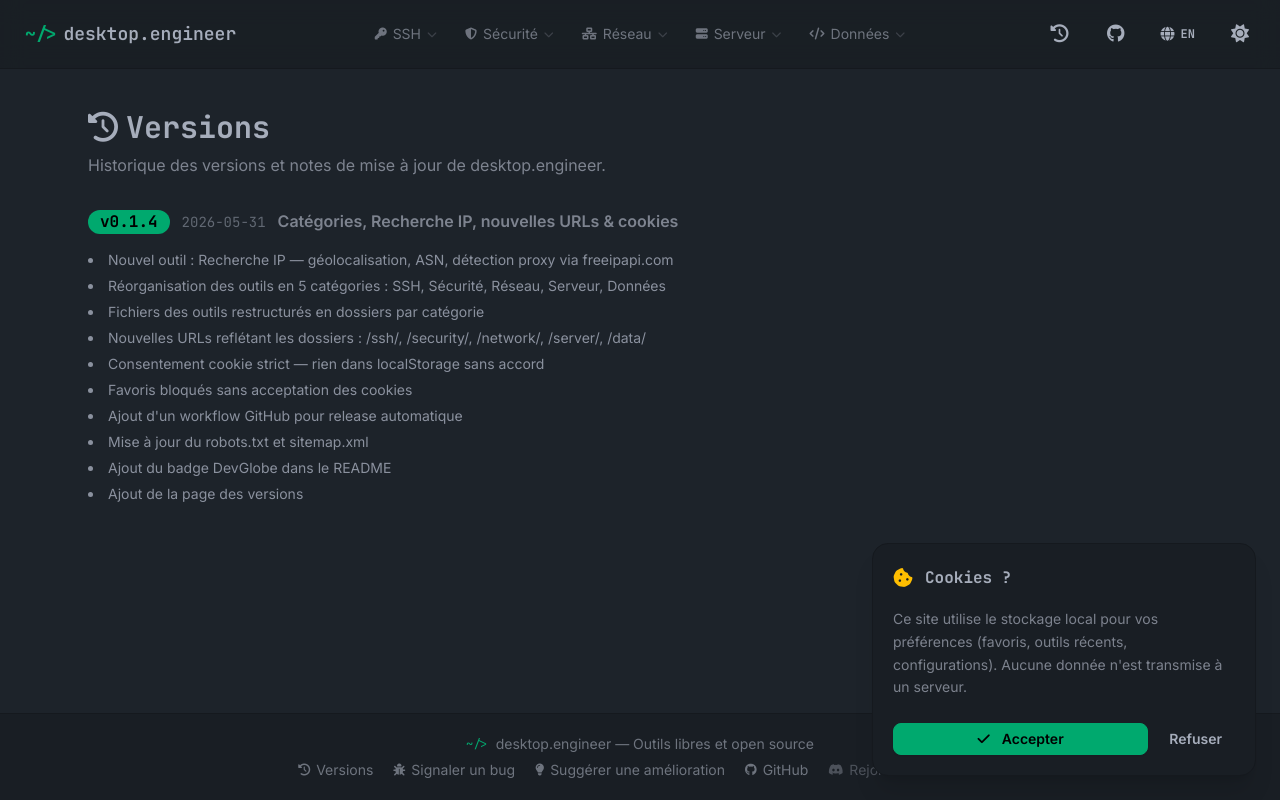
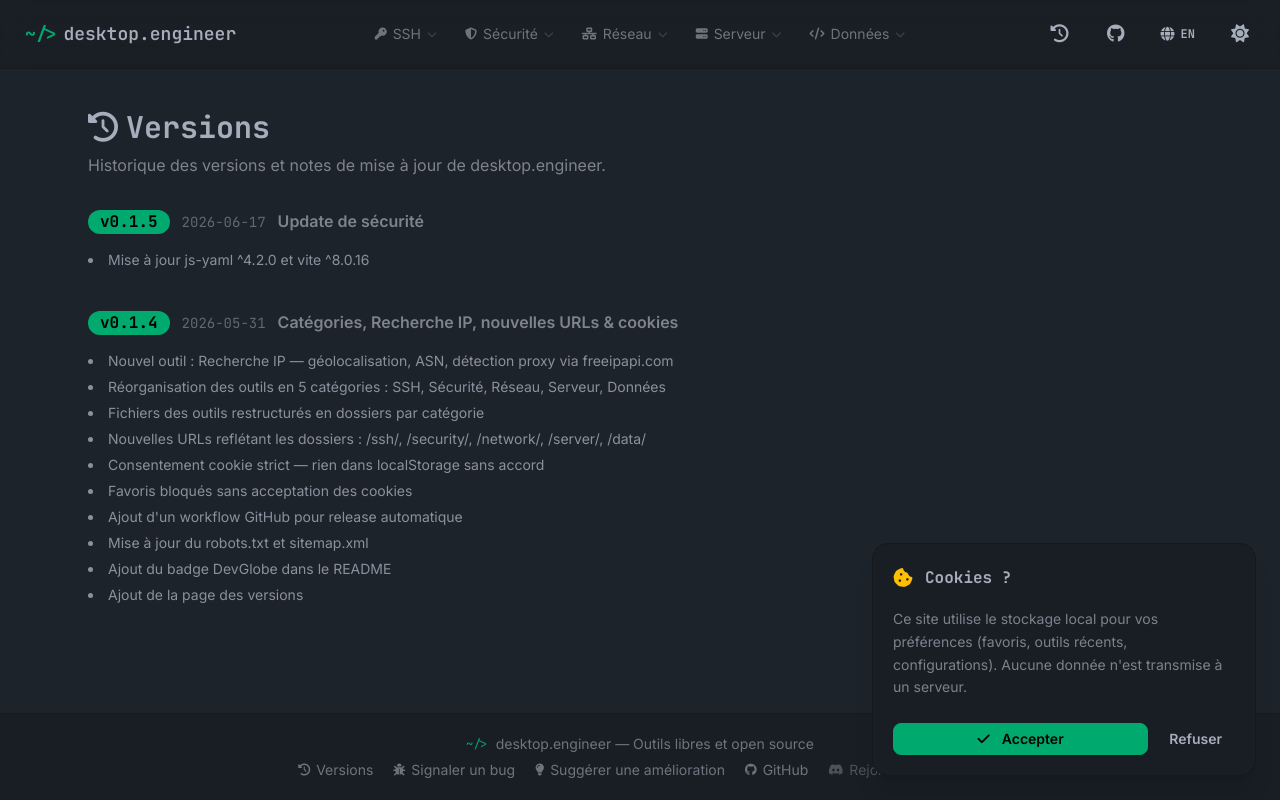
Before and after one commit to lighscent/desktop.engineer, a Vue app: page /changelog in a window 1280 px wide. Built offline with nearby package versions, Linux system fonts and the light colour scheme.

Commit message:
feat: update version to 0.1.5 and add changelog entry for security update

```diff
--- a/package.json
+++ b/package.json
@@ -1,6 +1,6 @@
 {
   "name": "desktop.engineer",
-  "version": "0.1.4",
+  "version": "0.1.5",
   "private": true,
   "type": "module",
   "description": "Toolkit for system engineers — SSH, networking, encryption, and security. 100% client-side PWA.",
--- a/src/data/changelog.js
+++ b/src/data/changelog.js
@@ -1,4 +1,17 @@
 export default [
+  {
+    version: '0.1.5',
+    date: '2026-06-17',
+    title: { en: 'Security update', fr: 'Update de sécurité' },
+    changes: {
+      en: [
+        'Updated js-yaml to ^4.2.0 and vite to ^8.0.16',
+      ],
+      fr: [
+        'Mise à jour js-yaml ^4.2.0 et vite ^8.0.16',
+      ],
+    },
+  },
   {
     version: '0.1.4',
     date: '2026-05-31',
```
